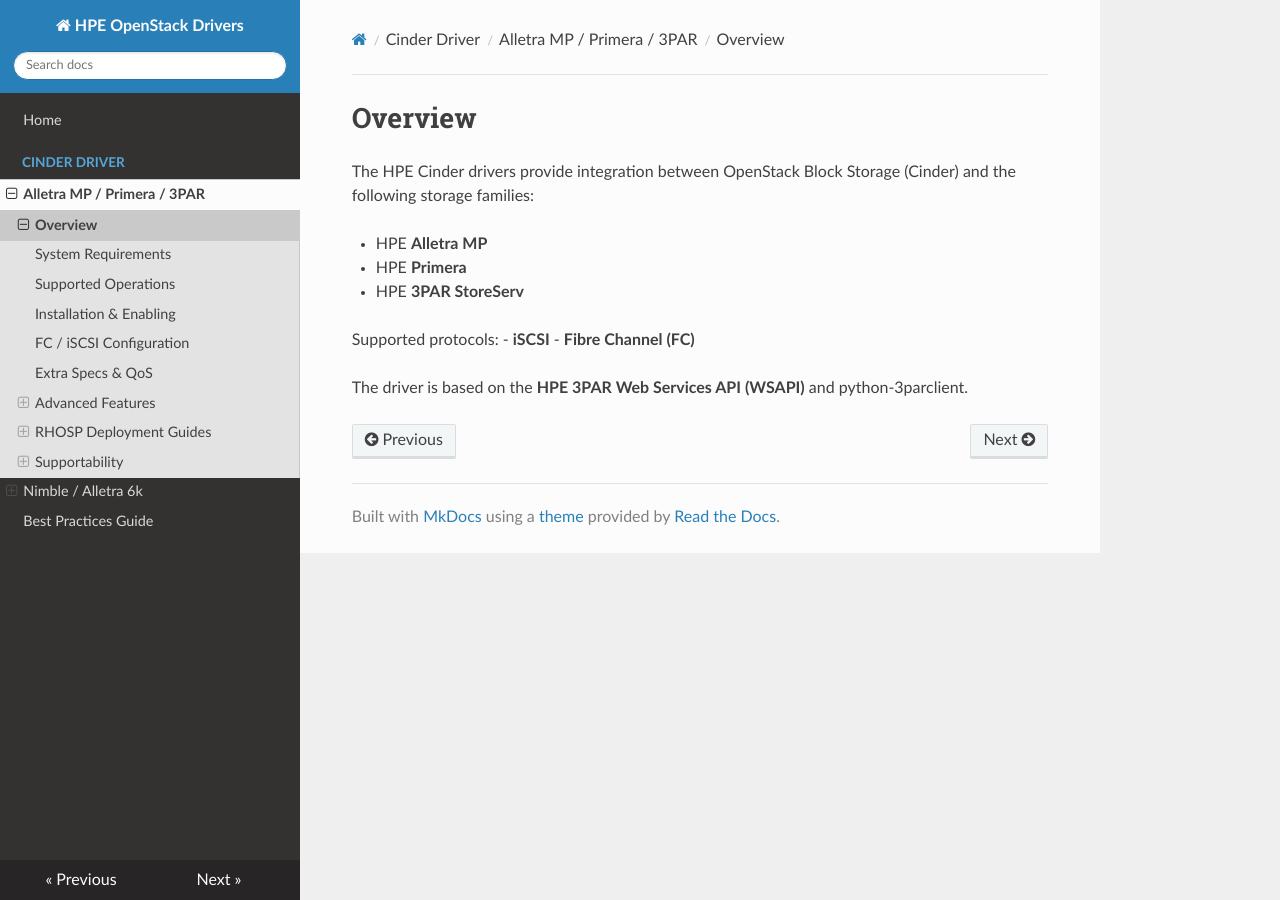
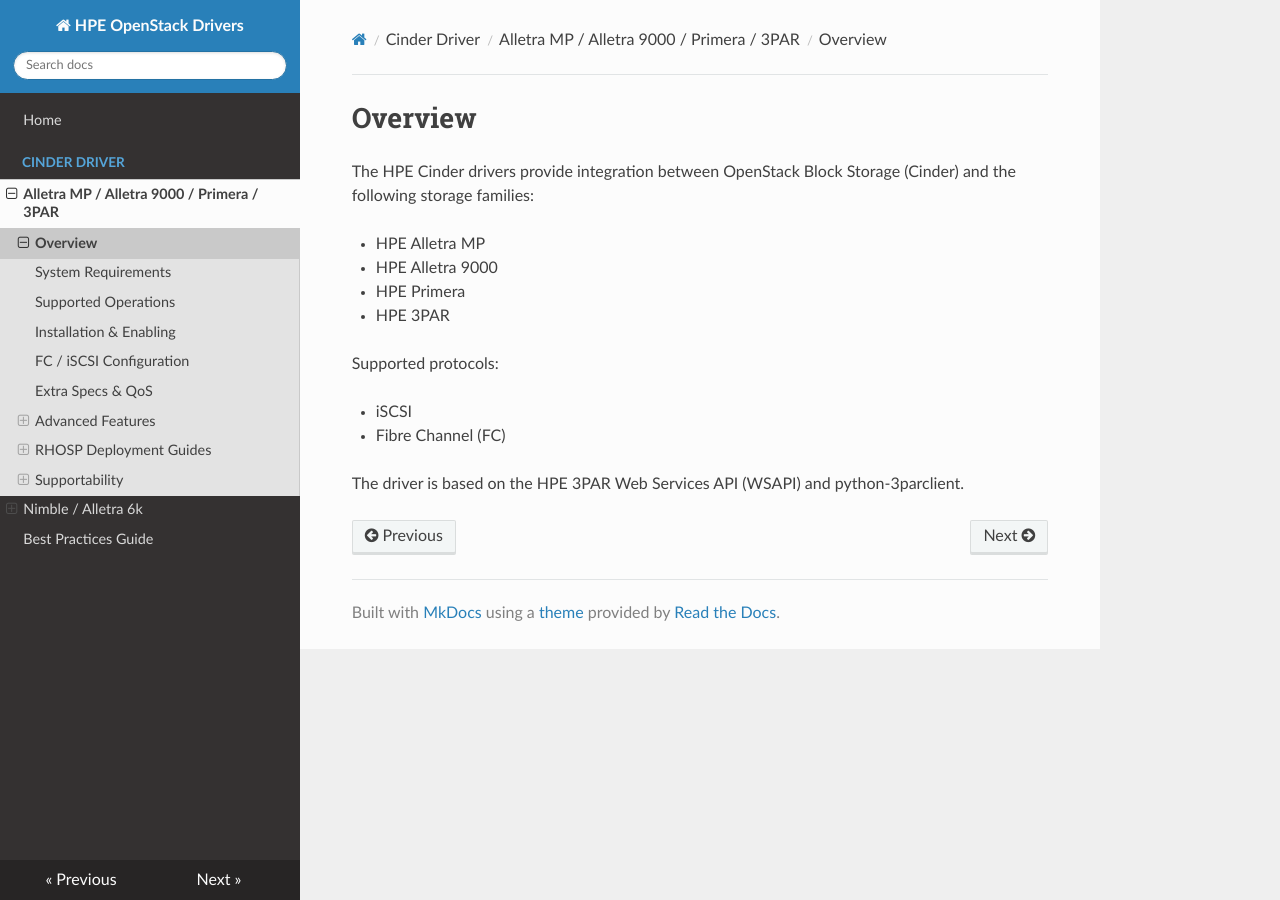
Before and after one commit to traghavendra/openstack, an MkDocs documentation site: the page built from docs/alletra-primera-3par/overview.md, in a window 1280 px wide. Built offline with MkDocs 1.6.1, drawn with Linux system fonts in a browser that asks for light colours; nearby versions of some CDN libraries.

Commit message:
Incorporate review comments

```diff
--- a/docs/alletra-primera-3par/overview.md
+++ b/docs/alletra-primera-3par/overview.md
@@ -3,12 +3,14 @@
 The HPE Cinder drivers provide integration between OpenStack Block Storage (Cinder)
 and the following storage families:
 
-- HPE **Alletra MP**
-- HPE **Primera**
-- HPE **3PAR StoreServ**
+- HPE Alletra MP
+- HPE Alletra 9000
+- HPE Primera
+- HPE 3PAR
 
 Supported protocols:
-- **iSCSI**
-- **Fibre Channel (FC)**
 
-The driver is based on the **HPE 3PAR Web Services API (WSAPI)** and python-3parclient.
+- iSCSI
+- Fibre Channel (FC)
+
+The driver is based on the HPE 3PAR Web Services API (WSAPI) and python-3parclient.
--- a/mkdocs.yml
+++ b/mkdocs.yml
@@ -11,7 +11,7 @@ theme:
 nav:
   - Home: index.md
   - Cinder Driver:
-      - Alletra MP / Primera / 3PAR:
+      - Alletra MP / Alletra 9000 / Primera / 3PAR:
           - Overview: alletra-primera-3par/overview.md
           - System Requirements: alletra-primera-3par/system-requirements.md
           - Supported Operations: alletra-primera-3par/supported-operations.md
```
Also changed, not shown: docs/alletra-primera-3par/fc-iscsi-configuration.md (+3 -2 lines), docs/alletra-primera-3par/installation-enabling.md (+17 -14 lines), docs/alletra-primera-3par/system-requirements.md (+1 -1 lines), docs/index.md (+5 -4 lines).
